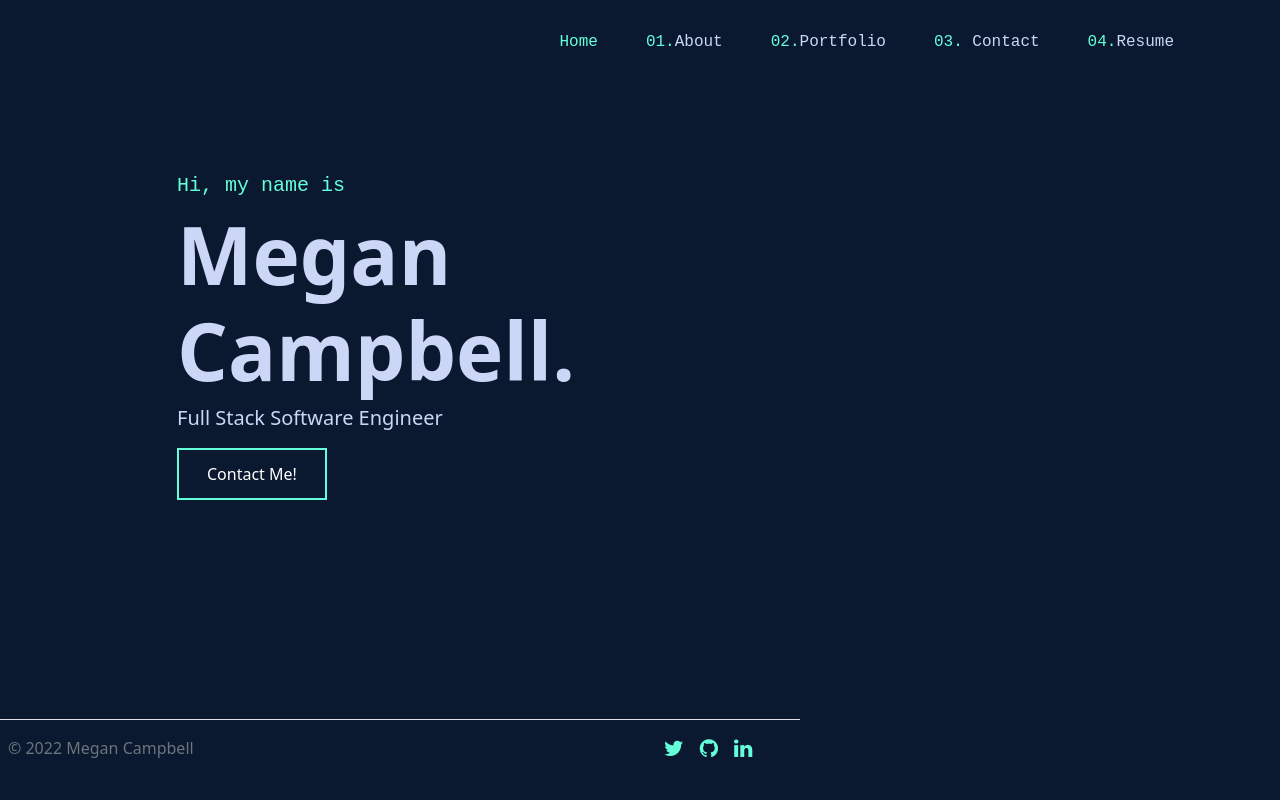
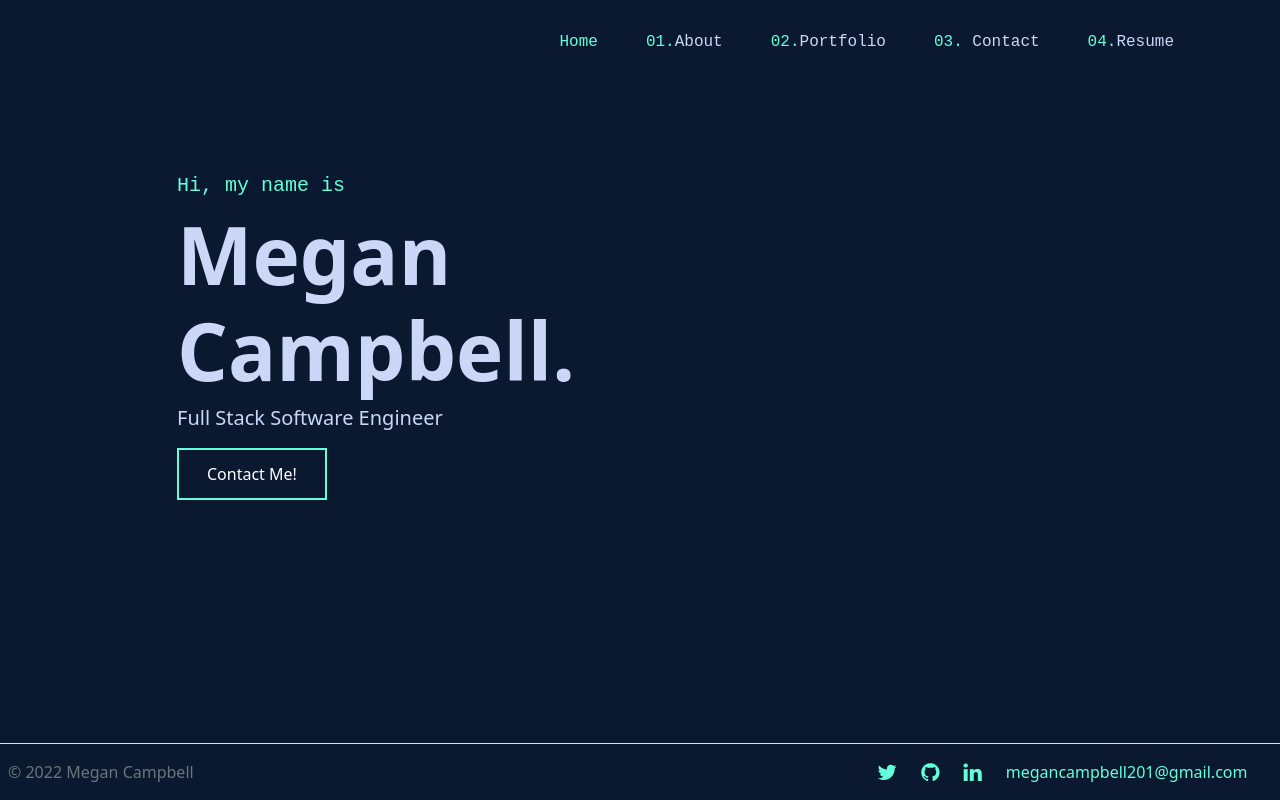
Before and after one commit to meganann201/react-portfolio, a React (Create React App) app: page / in a window 1280 px wide. Built offline with nearby package versions, Linux system fonts and the light colour scheme.

Commit message:
fixed footer border

```diff
--- a/src/components/Footer/index.js
+++ b/src/components/Footer/index.js
@@ -7,17 +7,18 @@ import 'bootstrap/dist/js/bootstrap.bundle.min';
 function Footer() {
   return (
     <div className="container">
-  <footer className="d-flex flex-wrap justify-content-between align-items-center py-3 my-4 border-top footer">
-    <div className="col-md-4 d-flex align-items-center">
+  <footer className="d-flex flex-wrap justify-content-between py-3 border-top footer">
+    <div className="col-md-6 d-flex align-items-center">
       <a href="/" className="mb-3 me-2 mb-md-0 text-muted text-decoration-none lh-1">
       </a>
       <span className="text-muted">© 2022 Megan Campbell</span>
     </div>
 
-    <ul className="nav col-md-3 justify-content-center list-unstyled d-flex">
-      <li className="ms-3"><a className="text-muted" href="https://twitter.com/megan_ann14"><i className="fa fa-twitter highlight fa-lg" aria-hidden="true"></i></a></li>
-      <li className="ms-3"><a className="text-muted" href="https://github.com/meganann201"><i className="fa fa-github highlight fa-lg" aria-hidden="true"></i></a></li>
-      <li className="ms-3"><a className="text-muted" href="https://www.linkedin.com/in/megan-c-a89388100/"><i className="fa fa-linkedin highlight fa-lg" aria-hidden="true"></i></a></li>
+    <ul className="nav col-md-4 list-unstyled d-flex">
+      <li className="ms-4"><a className="text-muted" href="https://twitter.com/megan_ann14"><i className="fa fa-twitter highlight fa-lg" aria-hidden="true"></i></a></li>
+      <li className="ms-4"><a className="text-muted" href="https://github.com/meganann201"><i className="fa fa-github highlight fa-lg" aria-hidden="true"></i></a></li>
+      <li className="ms-4"><a className="text-muted" href="https://www.linkedin.com/in/megan-c-a89388100/"><i className="fa fa-linkedin highlight fa-lg" aria-hidden="true"></i></a></li>
+      <a href='mailto: megancampbell201@gmail.com'><li className="ms-4 highlight">megancampbell201@gmail.com</li></a>
     </ul>
   </footer>
 </div>
--- a/src/index.css
+++ b/src/index.css
@@ -49,7 +49,7 @@ code {
   left: 0;
   right: 0;
   height: auto;
-  width: 100vh;
+  width: auto;
   padding-top: 40px;
   color: #4a4a4a;
   text-align: center;
```
